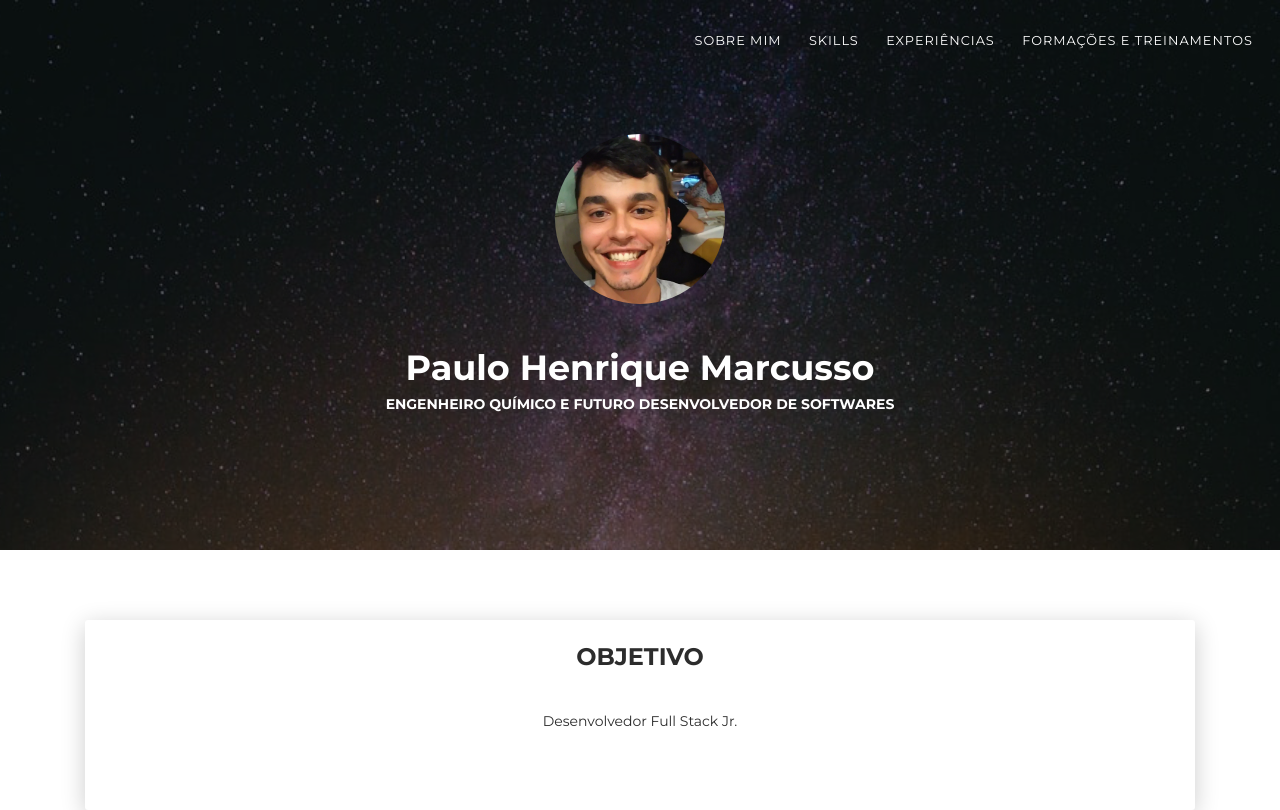
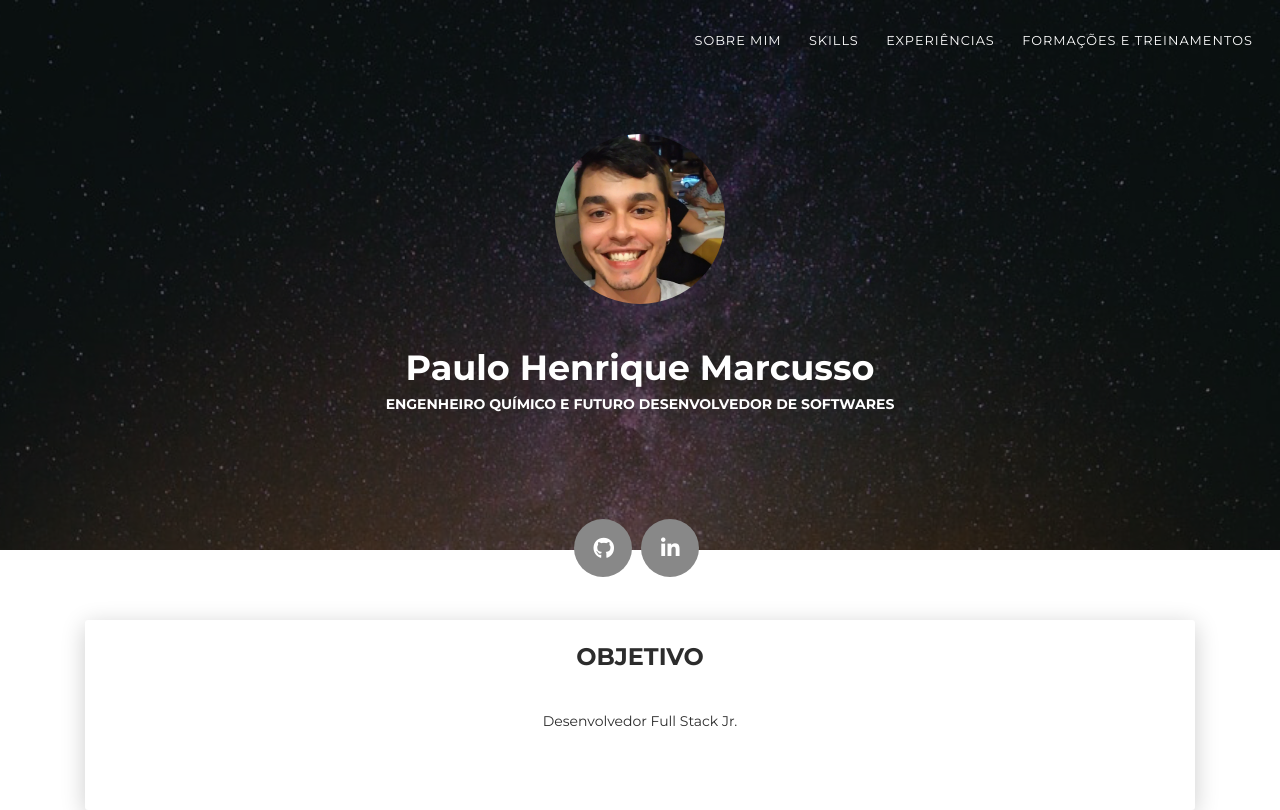
Before and after one commit to PeagaMarcusso/PeagaMarcusso.github.io, a plain HTML site: page index.html in a window 1280 px wide. Shown: the top 810 px of the page. Drawn offline with Linux system fonts and the light colour scheme.

Commit message:
redes sociais inacabado

```diff
--- a/index.html
+++ b/index.html
@@ -43,11 +43,12 @@
         </div>
       </div>
       <!-- BOTOES REDES SOCIAIS -->
-      <!-- <div class="section">
+      <div class="section">
         <div class="container">
-          <div class="button-container"><a class="btn btn-default btn-round btn-lg btn-icon" href="#" rel="tooltip" title="Facebook"><i class="fa fa-facebook"></i></a><a class="btn btn-default btn-round btn-lg btn-icon" href="#" rel="tooltip" title="Follow me on Twitter"><i class="fa fa-twitter"></i></a><a class="btn btn-default btn-round btn-lg btn-icon" href="#" rel="tooltip" title="Follow me on Google+"><i class="fa fa-google-plus"></i></a><a class="btn btn-default btn-round btn-lg btn-icon" href="#" rel="tooltip" title="Follow me on Instagram"><i class="fa fa-instagram"></i></a></div>
+          <div class="button-container"><a class="btn btn-default btn-round btn-lg btn-icon" href="https://github.com/PauloMarcusso" rel="tooltip" title="Github"><i class="fa fa-github"></i></a><a class="btn btn-default btn-round btn-lg btn-icon" href="https://www.linkedin.com/in/desenvolvedor-paulo-marcusso/" rel="tooltip" title="Linkedin"><i class="fa fa-linkedin"></i></a>
+          </div>
         </div>
-      </div> -->
+      </div>
     </div>
   </div>
 </div>
```
